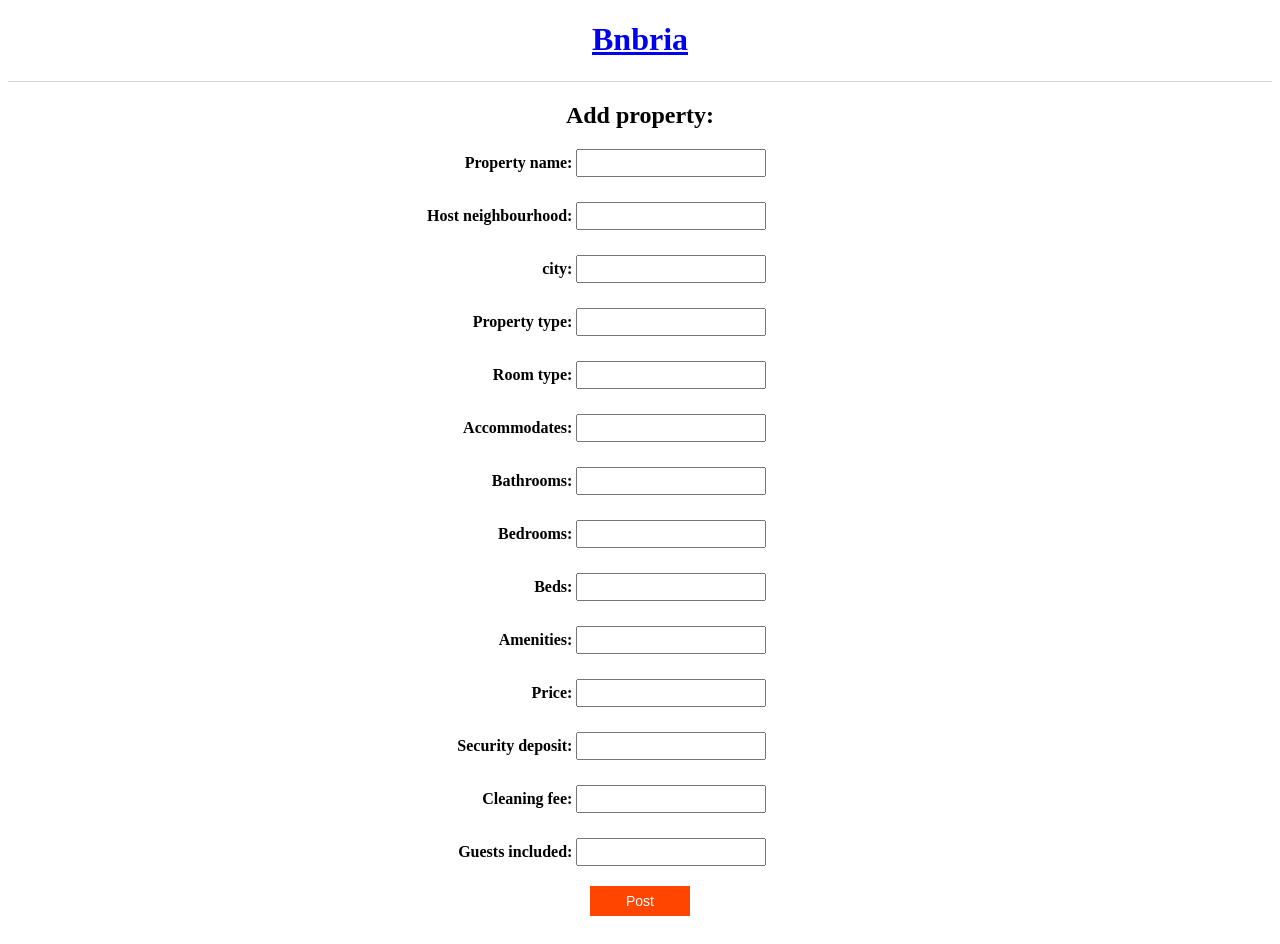
After one commit to XZhouQD/COMP9321-Project, a Flask app: template client/templates/add_property.html in a window 1280 px wide. The commit adds this page. Run offline with Flask 2, Linux system fonts and the light colour scheme; the template is opened without the code that fills it, so the values that code supplies are empty.

```diff
--- a/client/run.py
+++ b/client/run.py
@@ -124,6 +124,52 @@ def get_property_details(property_id):
         return redirect(url_for('page_not_found'))
 
 
+@app.route('/add_property/', methods=['GET', 'POST'])
+def add_property():
+    if is_login:
+        if request.method == 'POST':
+            api_url = server_url + 'property/'
+            header = {'AUTH-TOKEN': token}
+            params = {
+                "name": request.form['name'],
+                "host_neighbourhood": request.form['host_neighbourhood'],
+                "city": request.form['city'],
+                "property_type": request.form['property_type'],
+                "room_type": request.form['room_type'],
+                "accommodates": int(request.form['accommodates']),
+                "bathrooms": int(request.form['bathrooms']),
+                "bedrooms": int(request.form['bedrooms']),
+                "beds": int(request.form['beds']),
+                "amenities": "string",
+                "price": float(request.form['price']),
+                "security_deposit": float(request.form['security_deposit']),
+                "cleaning_fee": float(request.form['cleaning_fee']),
+                "guests_included": int(request.form['guests_included'])
+            }
+            resp = requests.post(api_url, json=params, headers=header)
+            return render_template('add_property.html', message=resp.json()['message'])
+        else:
+            return render_template('add_property.html')
+    else:
+        return redirect(url_for('page_not_found'))
+
+
+@app.route('/delete_property', methods=['GET', 'POST'])
+def delete_property():
+    if is_login:
+        if request.method == 'POST':
+            to_delete = request.form['to_delete']
+            api_url = server_url + 'property/' + to_delete
+            header = {'AUTH-TOKEN': token}
+            resp = requests.delete(api_url, headers=header)
+            return render_template('delete_property.html', message=resp.json()['message'])
+        else:
+            return render_template('delete_property.html')
+    else:
+        return redirect(url_for('page_not_found'))
+
+
+
 @app.route('/logout', methods=['GET'])
 def logout():
     global token
--- /dev/null
+++ b/client/templates/add_property.html
@@ -0,0 +1,35 @@
+<!DOCTYPE html>
+<html lang="en">
+<head>
+    <h1 style="text-align: center"><a href="{{url_for('home')}}">Bnbria</a></h1>
+    <div style="border-bottom: 1px lightgrey solid; width: 100%; height: 1px"></div>
+</head>
+<body style="text-align: center">
+    <form method="post" style="margin-top: 20px">
+        <h2>Add property:</h2>
+        <div style="font-size: 14px; color: red; margin-bottom: 20px">{{ message }}</div>
+        <div style="width: 60%; text-align: right;">
+            <div><b>Property name:</b> <input type="text" name="name" class="text-bar"></div>
+            <div style="margin-top: 5px"><b>Host neighbourhood:</b> <input type="text" name="host_neighbourhood" class="text-bar"></div>
+            <div style="margin-top: 5px"><b>city:</b> <input type="text" name="city" class="text-bar"></div>
+            <div style="margin-top: 5px"><b>Property type:</b> <input type="text" name="property_type" class="text-bar"></div>
+            <div style="margin-top: 5px"><b>Room type:</b> <input type="text" name="room_type" class="text-bar"></div>
+            <div style="margin-top: 5px"><b>Accommodates:</b> <input type="text" name="accommodates" class="text-bar"></div>
+            <div style="margin-top: 5px"><b>Bathrooms:</b> <input type="text" name="bathrooms" class="text-bar"></div>
+            <div style="margin-top: 5px"><b>Bedrooms:</b> <input type="text" name="bedrooms" class="text-bar"></div>
+            <div style="margin-top: 5px"><b>Beds:</b> <input type="text" name="beds" class="text-bar"></div>
+            <div style="margin-top: 5px"><b>Amenities:</b> <input type="text" name="amenities" class="text-bar"></div>
+            <div style="margin-top: 5px"><b>Price:</b> <input type="text" name="price" class="text-bar"></div>
+            <div style="margin-top: 5px"><b>Security deposit:</b> <input type="text" name="security_deposit" class="text-bar"></div>
+            <div style="margin-top: 5px"><b>Cleaning fee:</b> <input type="text" name="cleaning_fee" class="text-bar"></div>
+            <div style="margin-top: 5px"><b>Guests included:</b> <input type="text" name="guests_included" class="text-bar"></div>
+        </div>
+        <button class="login-button">Post</button>
+    </form>
+</body>
+</html>
+
+<style>
+    .text-bar{margin-bottom: 20px; height:18px; width:180px; font-size: 14px; padding: 3px}
+    .login-button{margin-bottom: 20px; font-size:14px; width: 100px; height: 30px; background-color: orangered; color: white; border: none; cursor: pointer;}
+</style>
--- a/client/templates/dashboard.html
+++ b/client/templates/dashboard.html
@@ -6,8 +6,8 @@
 </head>
 <body style="text-align: left; padding-left: 30px">
 <div style="margin-top: 40px"><a href="{{ url_for('get_property') }}">Get property</a> - Get a property info</div>
-<div>New property - Add a new property</div>
-<div>Delete property - delete a property</div>
+<div><a href="{{ url_for('add_property') }}">New property</a> - Add a new property</div>
+<div><a href="{{ url_for('delete_property') }}">Delete property</a> - delete a property</div>
 <div style="margin-top: 40px">Property filter - Get a property list by many different arguments</div>
 <div>Get date price - Get properties datetime and price by ID</div>
 <div style="margin-top: 40px">Price trend - Prediction for the property price in specific date.</div>
```
Also changed, not shown: client/templates/delete_property.html (added, +20 -0 lines).
